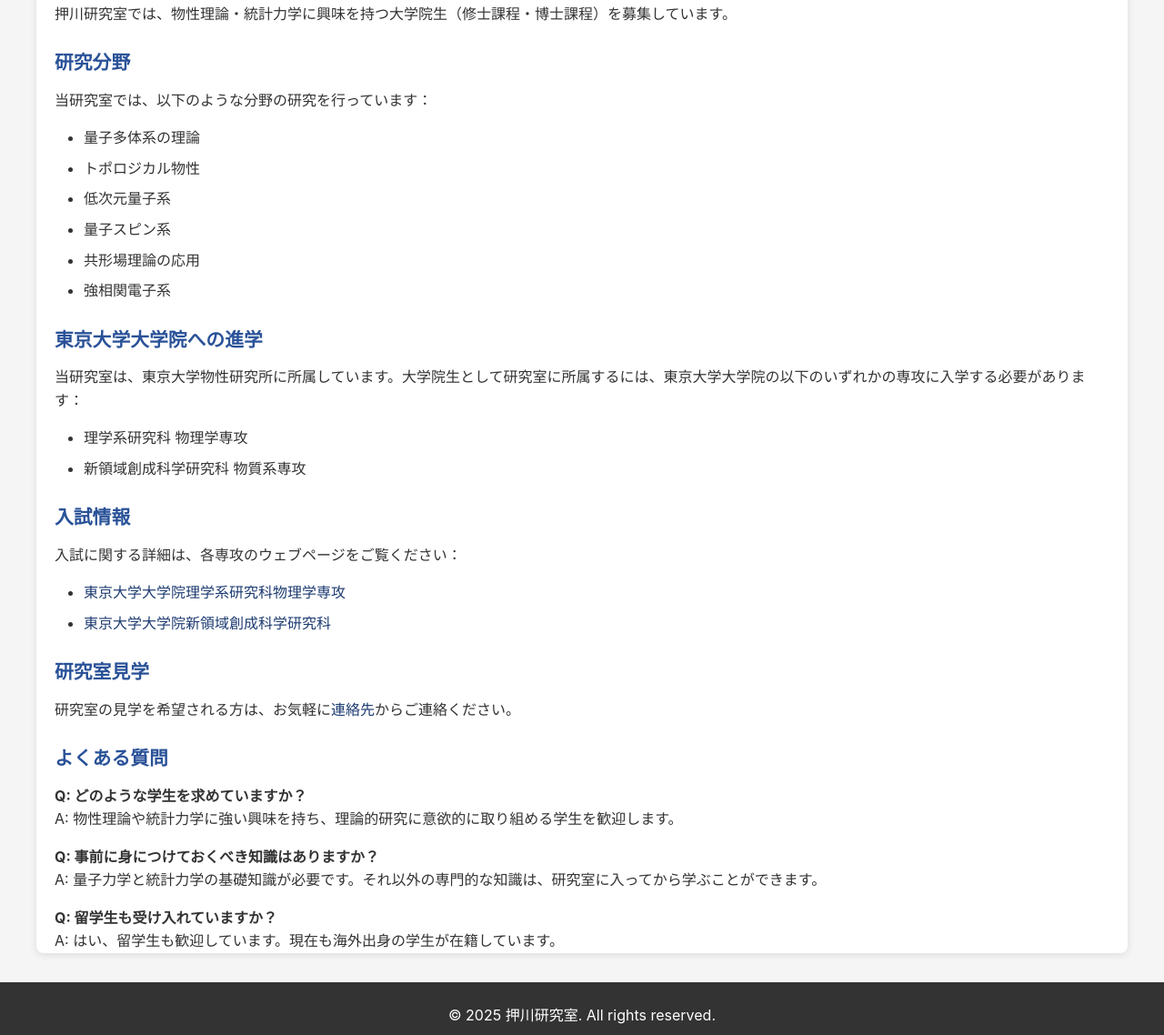
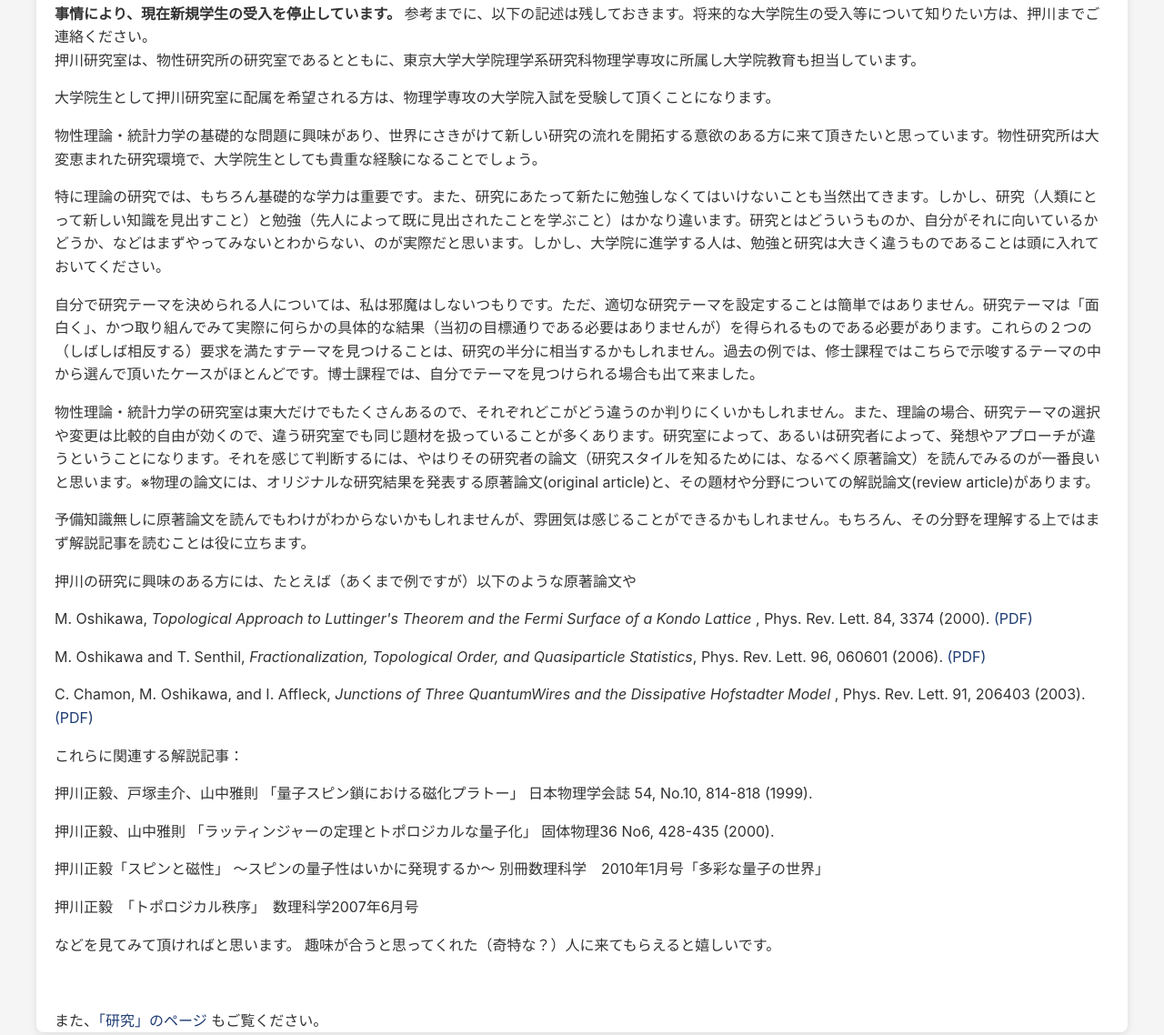
Before and after one commit to masakioshikawa/oshikawa-group, a plain HTML site: page gradschool-j.html in a window 1280 px wide. Shown: the part 402-1540 px from the top of the page at 91% size. Drawn offline with Linux system fonts and the light colour scheme.

Commit message:
Update graduate school information and recruitment status
Removed information about graduate student recruitment and added a note about the current suspension of new student admissions. Updated various sections related to research areas and related literature.

```diff
--- a/gradschool-j.html
+++ b/gradschool-j.html
@@ -37,46 +37,34 @@
             <h2>大学院進学について</h2>
 
             <h3>大学院生の募集</h3>
-            <p>押川研究室では、物性理論・統計力学に興味を持つ大学院生（修士課程・博士課程）を募集しています。</p>
+            <!-- <p>押川研究室では、物性理論・統計力学に興味を持つ大学院生（修士課程・博士課程）を募集しています。</p> -->
+            <strong> 事情により、現在新規学生の受入を停止しています。 </strong>
+            参考までに、以下の記述は残しておきます。将来的な大学院生の受入等について知りたい方は、押川までご連絡ください。
 
-            <h3>研究分野</h3>
-            <p>当研究室では、以下のような分野の研究を行っています：</p>
-            <ul>
-                <li>量子多体系の理論</li>
-                <li>トポロジカル物性</li>
-                <li>低次元量子系</li>
-                <li>量子スピン系</li>
-                <li>共形場理論の応用</li>
-                <li>強相関電子系</li>
-            </ul>
 
-            <h3>東京大学大学院への進学</h3>
-            <p>当研究室は、東京大学物性研究所に所属しています。大学院生として研究室に所属するには、東京大学大学院の以下のいずれかの専攻に入学する必要があります：</p>
-            <ul>
-                <li>理学系研究科 物理学専攻</li>
-                <li>新領域創成科学研究科 物質系専攻</li>
-            </ul>
+<p>押川研究室は、物性研究所の研究室であるとともに、東京大学大学院理学系研究科物理学専攻に所属し大学院教育も担当しています。</p>
+						<p>大学院生として押川研究室に配属を希望される方は、物理学専攻の大学院入試を受験して頂くことになります。</p>
+						<p>物性理論・統計力学の基礎的な問題に興味があり、世界にさきがけて新しい研究の流れを開拓する意欲のある方に来て頂きたいと思っています。物性研究所は大変恵まれた研究環境で、大学院生としても貴重な経験になることでしょう。</p>
+						<p>特に理論の研究では、もちろん基礎的な学力は重要です。また、研究にあたって新たに勉強しなくてはいけないことも当然出てきます。しかし、研究（人類にとって新しい知識を見出すこと）と勉強（先人によって既に見出されたことを学ぶこと）はかなり違います。研究とはどういうものか、自分がそれに向いているかどうか、などはまずやってみないとわからない、のが実際だと思います。しかし、大学院に進学する人は、勉強と研究は大きく違うものであることは頭に入れておいてください。						</p>
+						<p>自分で研究テーマを決められる人については、私は邪魔はしないつもりです。ただ、適切な研究テーマを設定することは簡単ではありません。研究テーマは「面白く」、かつ取り組んでみて実際に何らかの具体的な結果（当初の目標通りである必要はありませんが）を得られるものである必要があります。これらの２つの（しばしば相反する）要求を満たすテーマを見つけることは、研究の半分に相当するかもしれません。過去の例では、修士課程ではこちらで示唆するテーマの中から選んで頂いたケースがほとんどです。博士課程では、自分でテーマを見つけられる場合も出て来ました。</p>
+						<p>物性理論・統計力学の研究室は東大だけでもたくさんあるので、それぞれどこがどう違うのか判りにくいかもしれません。また、理論の場合、研究テーマの選択や変更は比較的自由が効くので、違う研究室でも同じ題材を扱っていることが多くあります。研究室によって、あるいは研究者によって、発想やアプローチが違うということになります。それを感じて判断するには、やはりその研究者の論文（研究スタイルを知るためには、なるべく原著論文）を読んでみるのが一番良いと思います。※物理の論文には、オリジナルな研究結果を発表する原著論文(original article)と、その題材や分野についての解説論文(review article)があります。</p>
+<p>予備知識無しに原著論文を読んでもわけがわからないかもしれませんが、雰囲気は感じることができるかもしれません。もちろん、その分野を理解する上ではまず解説記事を読むことは役に立ちます。</p>
+						<p>押川の研究に興味のある方には、たとえば（あくまで例ですが）以下のような原著論文や</p>
+                  <p> M. Oshikawa, <em> Topological Approach to Luttinger's Theorem and the Fermi Surface of a Kondo Lattice </em>, Phys. Rev. Lett. 84, 3374 (2000). <a href="Oshikawa-Luttinger-th.pdf"> (PDF) </a> </p>
+						<p>  M. Oshikawa and T. Senthil, <em> Fractionalization, Topological Order, and Quasiparticle Statistics</em>, Phys. Rev. Lett. 96, 060601 (2006). <a href="OshikawaSenthil.pdf"> (PDF) </a> </p>
+						<p>C. Chamon, M. Oshikawa, and I. Affleck, <em>Junctions of Three QuantumWires and the Dissipative Hofstadter Model </em>,  Phys. Rev. Lett. 91, 206403 (2003). <a href="Yjunction-PRL.pdf"> (PDF) </a> </p>
 
-            <h3>入試情報</h3>
-            <p>入試に関する詳細は、各専攻のウェブページをご覧ください：</p>
-            <ul>
-                <li><a href="https://www.phys.s.u-tokyo.ac.jp/">東京大学大学院理学系研究科物理学専攻</a></li>
-                <li><a href="http://www.k.u-tokyo.ac.jp/pros/admissions/">東京大学大学院新領域創成科学研究科</a></li>
-            </ul>
+						<p>これらに関連する解説記事：</p>
+                        <p> 押川正毅、戸塚圭介、山中雅則 「量子スピン鎖における磁化プラトー」 日本物理学会誌 54, No.10, 814-818 (1999). </p>
+                        <p> 押川正毅、山中雅則 「ラッティンジャーの定理とトポロジカルな量子化」 固体物理36 No6, 428-435 (2000). </p>
+                  <p> 押川正毅「スピンと磁性」 ～スピンの量子性はいかに発現するか～	別冊数理科学　2010年1月号「多彩な量子の世界」</p>
+                        <p> 押川正毅　「トポロジカル秩序」　数理科学2007年6月号                </p>
+                        <p>などを見てみて頂ければと思います。
+				趣味が合うと思ってくれた（奇特な？）人に来てもらえると嬉しいです。</p>
+                        <p>&nbsp;</p>
+					<p> また、<a href="research-j.html">「研究」のページ</a> もご覧ください。</p>
 
-            <h3>研究室見学</h3>
-            <p>研究室の見学を希望される方は、お気軽に<a href="contact-j.html">連絡先</a>からご連絡ください。</p>
 
-            <h3>よくある質問</h3>
-            <p><strong>Q: どのような学生を求めていますか？</strong><br>
-            A: 物性理論や統計力学に強い興味を持ち、理論的研究に意欲的に取り組める学生を歓迎します。</p>
-
-            <p><strong>Q: 事前に身につけておくべき知識はありますか？</strong><br>
-            A: 量子力学と統計力学の基礎知識が必要です。それ以外の専門的な知識は、研究室に入ってから学ぶことができます。</p>
-
-            <p><strong>Q: 留学生も受け入れていますか？</strong><br>
-            A: はい、留学生も歓迎しています。現在も海外出身の学生が在籍しています。</p>
-        </section>
     </main>
 
     <footer>
```
